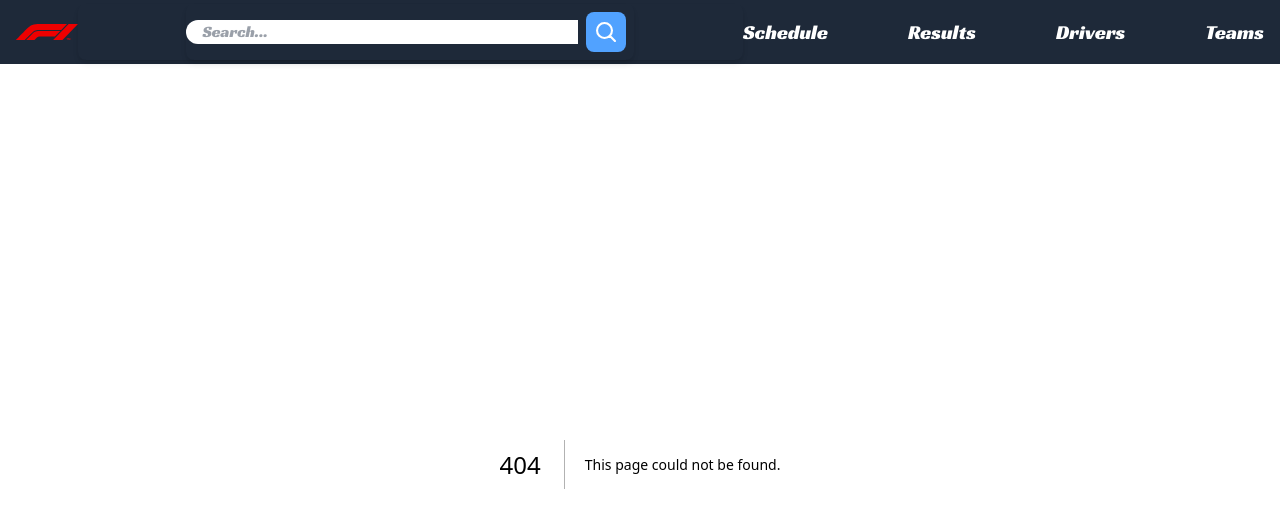
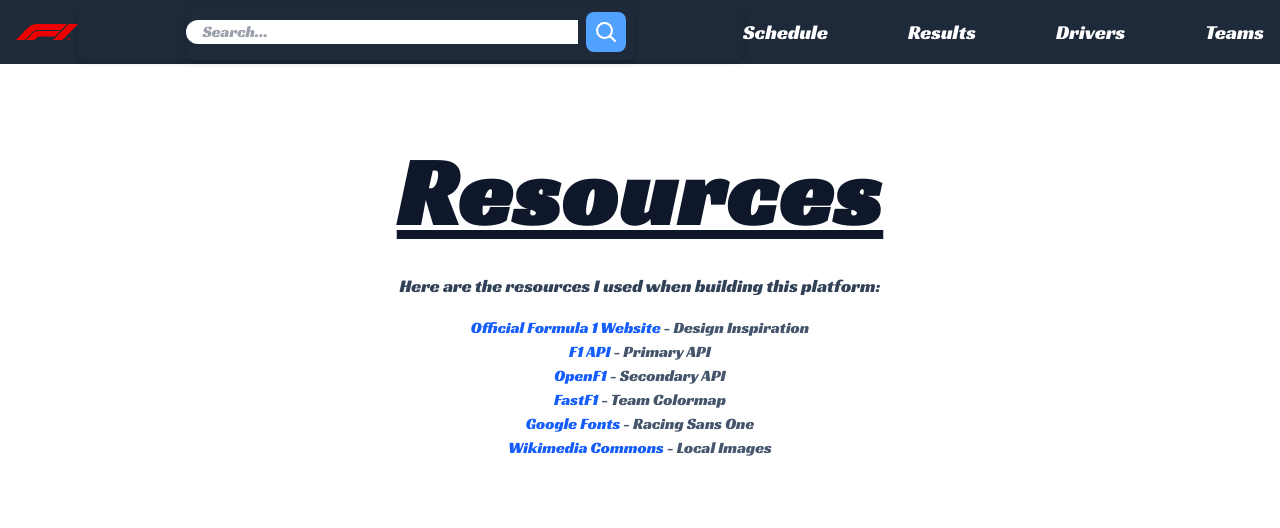
Before and after one commit to presidentkg/f1-project, a Next.js app: page /resources in a window 1280 px wide. Before the commit this address had no page. Shown: the top 528 px of the page. Built offline with nearby package versions, Linux system fonts and the light colour scheme.

Commit message:
Created resources page

```diff
--- a/app/about-me/page.tsx
+++ b/app/about-me/page.tsx
@@ -1,5 +1,3 @@
-
-
 export default function AboutMe() {
   return (
     <main className="p-6 md:p-12 max-w-4xl mx-auto">
--- /dev/null
+++ b/app/resources/page.tsx
@@ -0,0 +1,18 @@
+export default function Resources() {
+    return (
+        <main className="p-6 md:p-12 max-w-4xl mx-auto">
+            <section className="mt-8 text-center">
+                <h1 className="text-8xl font-extrabold text-slate-900 underline tracking-wide">Resources</h1>
+                <p className="mt-8 text-lg text-slate-700">Here are the resources I used when building this platform:</p>
+                <ul className="mt-4 text-base text-slate-600">
+                    <li><a className="text-blue-600 hover:underline" href="https://www.formula1.com/" target="_blank" rel="noopener noreferrer">Official Formula 1 Website</a> - Design Inspiration</li>
+                    <li><a className="text-blue-600 hover:underline" href="https://f1api.dev/" target="_blank" rel="noopener noreferrer">F1 API</a> - Primary API</li>
+                    <li><a className="text-blue-600 hover:underline" href="https://openf1.org/" target="_blank" rel="noopener noreferrer">OpenF1</a> - Secondary API</li>
+                    <li><a className="text-blue-600 hover:underline" href="https://docs.fastf1.dev/plotting_colormaps.html#team-colormaps-overview" target="_blank" rel="noopener noreferrer">FastF1</a> - Team Colormap</li>
+                    <li><a className="text-blue-600 hover:underline" href="https://fonts.google.com/specimen/Racing+Sans+One" target="_blank" rel="noopener noreferrer">Google Fonts</a> - Racing Sans One</li>
+                    <li><a className="text-blue-600 hover:underline" href="https://commons.wikimedia.org/wiki/Main_Page" target="_blank" rel="noopener noreferrer">Wikimedia Commons</a> - Local Images</li>
+                </ul>
+            </section>
+        </main>
+    );
+}
```
